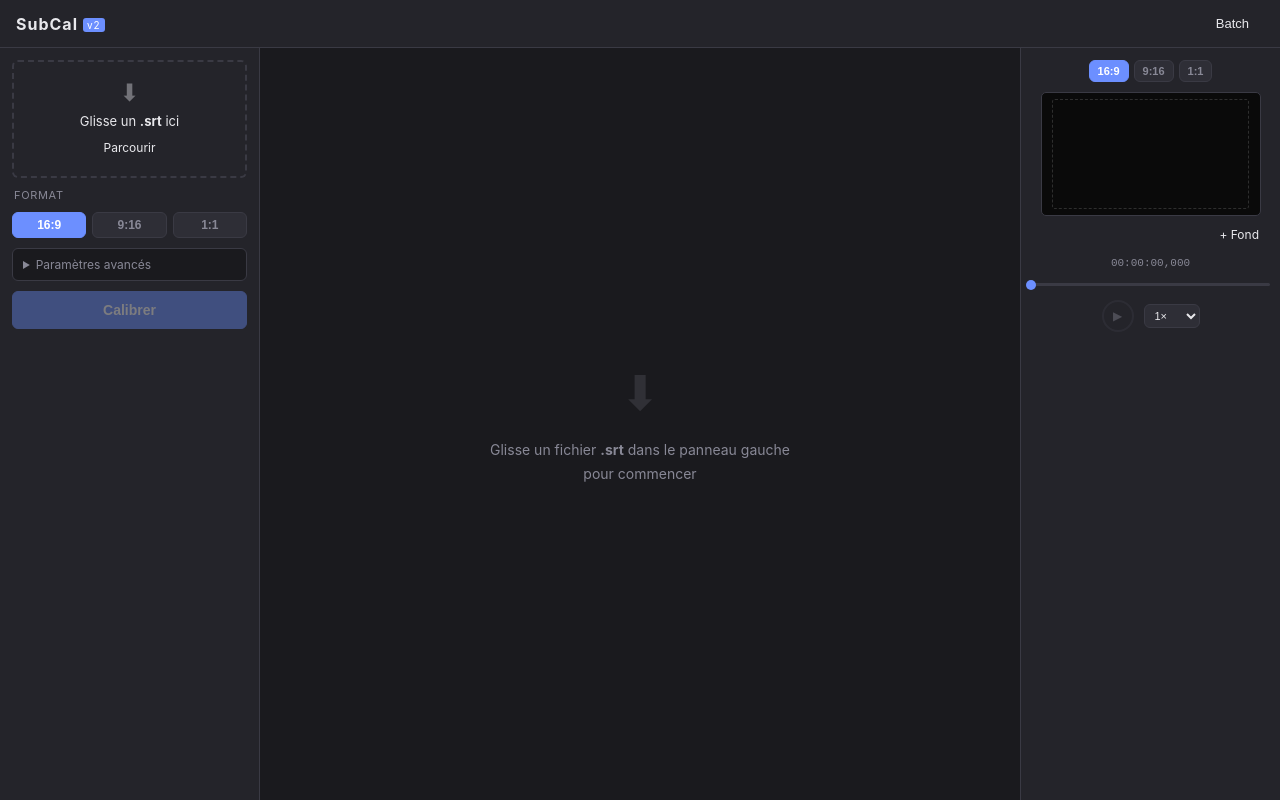
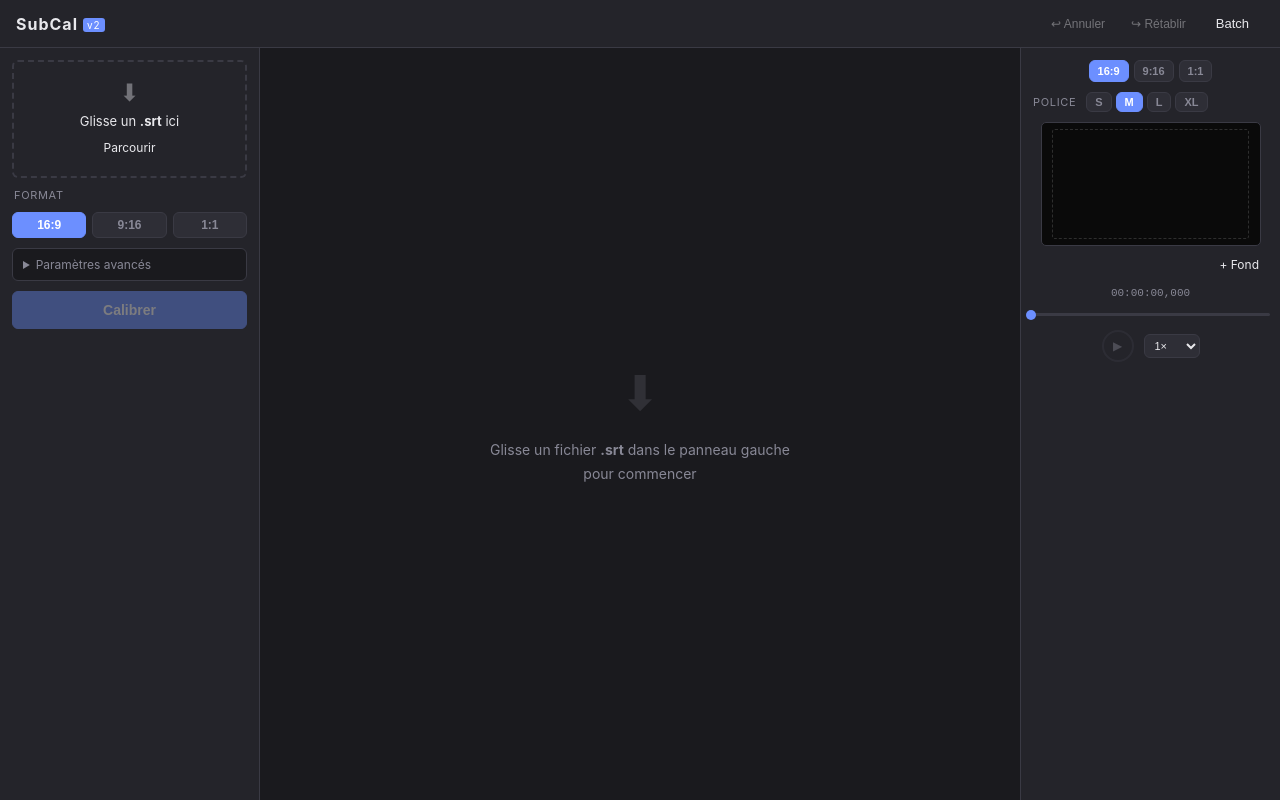
Before and after one commit to francisvideocontact-coder/subcal, a FastAPI app: page / in a window 1280 px wide. Run offline with FastAPI, Linux system fonts and the light colour scheme.

Commit message:
fix & ux: preview sans re-wrap CSS + undo/redo + taille de police
- Fix: preview subtitle en white-space:pre — affiche exactement les lignes
  du calibrateur sans re-découpage CSS (élimine les faux 3-4 lignes)
- Undo/Redo : historique 50 états, ⌘Z / ⌘⇧Z + boutons header
  couvre : calibration, scission, fusion, édition inline (debounce 500ms)
- Contrôle taille de police preview : S / M / L / XL dans la sidebar droite

Co-Authored-By: Claude Sonnet 4.6 <noreply@anthropic.com>

```diff
--- a/web/static/app.css
+++ b/web/static/app.css
@@ -473,18 +473,41 @@ input[type=checkbox] { accent-color: var(--accent); cursor: pointer; flex-shrink
   left: 5%; right: 5%;
   text-align: center;
   font-family: var(--mono);
-  font-size: 11px;
+  font-size: var(--preview-font-size, 11px);
   font-weight: 600;
   color: #fff;
   text-shadow: 0 1px 3px #000, 0 0 6px #000;
-  white-space: pre-wrap;
+  /* pre = affiche exactement les lignes du calibrateur, sans re-wrap CSS */
+  white-space: pre;
   line-height: 1.4;
+  overflow: visible;
 }
 .preview-frame[data-ratio="9:16"] .preview-subtitle {
   bottom: 38%;
-  font-size: 10px;
 }
 .preview-bg-btn { align-self: flex-end; }
+
+/* Font size control */
+.preview-font-row {
+  display: flex;
+  align-items: center;
+  gap: 8px;
+  width: 100%;
+}
+.font-size-btns { display: flex; gap: 4px; }
+.btn-font-size {
+  padding: 3px 8px;
+  border: 1px solid var(--border);
+  border-radius: var(--radius);
+  background: var(--bg3);
+  color: var(--text-dim);
+  cursor: pointer;
+  font-size: 11px;
+  font-weight: 600;
+  transition: all .12s;
+}
+.btn-font-size:hover { border-color: var(--accent); color: var(--text); }
+.btn-font-size.active { border-color: var(--accent); background: var(--accent); color: #fff; }
 
 /* Player */
 .player { width: 100%; display: flex; flex-direction: column; gap: 6px; }
--- a/web/static/app.js
+++ b/web/static/app.js
@@ -15,6 +15,9 @@ const S = {
   filterErrors: false,
   format: '16:9',
   presets: {},
+  // History (undo/redo)
+  history: [],          // array of {blocks, selectedIdx} snapshots
+  historyIdx: -1,       // current position in history
   // Player
   playing: false,
   playerTime: 0,
@@ -27,6 +30,50 @@ const S = {
   batchFiles: [],
   batchFormat: '16:9',
 };
+
+// ── History (undo / redo) ──────────────────────────────────────────────────
+function pushHistory() {
+  // Truncate redo stack
+  S.history = S.history.slice(0, S.historyIdx + 1);
+  S.history.push({
+    blocks: JSON.parse(JSON.stringify(S.blocks)),
+    selectedIdx: S.selectedIdx,
+  });
+  // Keep at most 50 snapshots
+  if (S.history.length > 50) S.history.shift();
+  S.historyIdx = S.history.length - 1;
+  updateUndoRedoBtns();
+}
+
+function undo() {
+  if (S.historyIdx <= 0) return;
+  S.historyIdx--;
+  restoreSnapshot(S.history[S.historyIdx]);
+}
+
+function redo() {
+  if (S.historyIdx >= S.history.length - 1) return;
+  S.historyIdx++;
+  restoreSnapshot(S.history[S.historyIdx]);
+}
+
+function restoreSnapshot(snap) {
+  S.blocks = JSON.parse(JSON.stringify(snap.blocks));
+  S.selectedIdx = snap.selectedIdx;
+  recomputePlayerDuration();
+  renderBlockList();
+  selectBlock(S.selectedIdx);
+  updateUndoRedoBtns();
+}
+
+function updateUndoRedoBtns() {
+  $('btn-undo').disabled = S.historyIdx <= 0;
+  $('btn-redo').disabled = S.historyIdx >= S.history.length - 1;
+}
+
+function recomputePlayerDuration() {
+  S.playerDuration = S.blocks.length ? S.blocks[S.blocks.length - 1].end_ms : 0;
+}
 
 // ── DOM ────────────────────────────────────────────────────────────────────
 const $ = id => document.getElementById(id);
@@ -130,6 +177,27 @@ function setupListeners() {
     if (!f) return;
     previewBg.src = URL.createObjectURL(f);
     previewBg.classList.remove('hidden');
+  });
+
+  // Undo / Redo — boutons
+  $('btn-undo').addEventListener('click', undo);
+  $('btn-redo').addEventListener('click', redo);
+
+  // Undo / Redo — clavier ⌘Z / ⌘⇧Z
+  document.addEventListener('keydown', e => {
+    const meta = e.metaKey || e.ctrlKey;
+    if (!meta) return;
+    if (e.key === 'z' && !e.shiftKey) { e.preventDefault(); undo(); }
+    if ((e.key === 'z' && e.shiftKey) || e.key === 'y') { e.preventDefault(); redo(); }
+  });
+
+  // Taille de police preview
+  document.querySelectorAll('.btn-font-size').forEach(btn => {
+    btn.addEventListener('click', () => {
+      document.querySelectorAll('.btn-font-size').forEach(b => b.classList.remove('active'));
+      btn.classList.add('active');
+      previewFrame.style.setProperty('--preview-font-size', btn.dataset.size);
+    });
   });
 
   // Player
@@ -288,6 +356,7 @@ async function doCalibrate() {
     sidebarActions.classList.remove('hidden');
     btnCalibrate.textContent = 'Recalibrer';
 
+    pushHistory();
     renderBlockList();
     selectBlock(0);
   } catch (e) {
@@ -419,6 +488,7 @@ function selectBlock(idx) {
 }
 
 // ── Inline editing ─────────────────────────────────────────────────────────
+let _editTimer = null;
 function onBlockEdit(idx, el) {
   const block = S.blocks[idx];
   if (!block) return;
@@ -428,6 +498,9 @@ function onBlockEdit(idx, el) {
   const metricsEl = el.closest('.block-item').querySelector('.block-metrics');
   if (metricsEl) metricsEl.innerHTML = renderMetrics(block);
   renderPreview();
+  // Debounced history save (500ms after last keystroke)
+  clearTimeout(_editTimer);
+  _editTimer = setTimeout(pushHistory, 500);
 }
 
 function recomputeMetrics(block) {
@@ -442,6 +515,8 @@ function recomputeMetrics(block) {
 function splitBlock(idx) {
   const block = S.blocks[idx];
   if (!block) return;
+
+  pushHistory();
 
   const text = block.lines.join(' ');
   const words = text.split(' ');
@@ -492,6 +567,7 @@ function splitBlock(idx) {
 // ── Merge block with previous ──────────────────────────────────────────────
 function mergeBlock(idx) {
   if (idx === 0) return;
+  pushHistory();
   const prev = S.blocks[idx - 1];
   const curr = S.blocks[idx];
 
--- a/web/templates/index.html
+++ b/web/templates/index.html
@@ -12,6 +12,8 @@
 <header>
   <div class="logo">SubCal<span class="logo-tag">v2</span></div>
   <div class="header-actions">
+    <button id="btn-undo" class="btn btn-ghost btn-sm" title="Annuler (⌘Z)" disabled>↩ Annuler</button>
+    <button id="btn-redo" class="btn btn-ghost btn-sm" title="Rétablir (⌘⇧Z)" disabled>↪ Rétablir</button>
     <button id="btn-batch-toggle" class="btn btn-ghost">Batch</button>
   </div>
 </header>
@@ -183,6 +185,16 @@
       <button class="btn-format-preview" data-ratio="1:1">1:1</button>
     </div>
 
+    <div class="preview-font-row">
+      <span class="section-label">Police</span>
+      <div class="font-size-btns">
+        <button class="btn-font-size" data-size="9px">S</button>
+        <button class="btn-font-size active" data-size="11px">M</button>
+        <button class="btn-font-size" data-size="14px">L</button>
+        <button class="btn-font-size" data-size="17px">XL</button>
+      </div>
+    </div>
+
     <div class="preview-wrap">
       <div class="preview-frame" id="preview-frame" data-ratio="16:9">
         <img id="preview-bg" class="preview-bg hidden" alt="">
```
